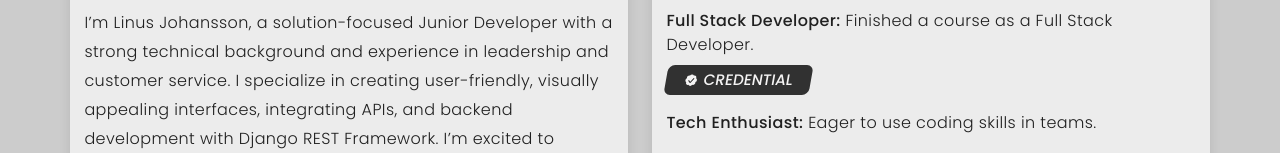
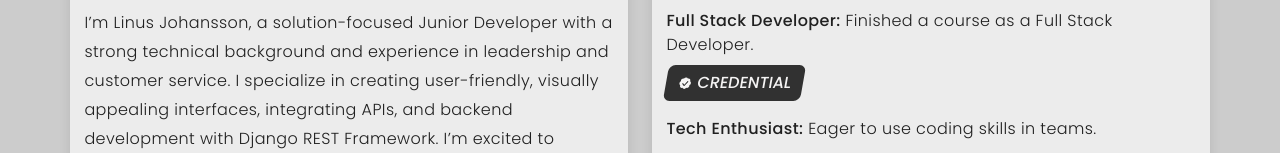
Before and after one commit to j0hanz/j0hanz-portfolio, a React (Vite) app: page / in a window 1280 px wide. Shown: the part 529-682 px from the top of the page. Built offline with nearby package versions, Linux system fonts and the light colour scheme; no server answers.

Commit message:
Remove unnecessary classnames

```diff
--- a/src/sections/AboutMe.tsx
+++ b/src/sections/AboutMe.tsx
@@ -36,7 +36,7 @@ const AboutMeList: React.FC<{
             <div className="mt-2">
               <Button
                 onClick={onShowModal}
-                className={`${styles.customButton} ${styles.credentialButton}`}
+                className={styles.credentialButton}
                 icon={<HiMiniCheckBadge className={styles.buttonIcon} />}
                 text="Credential"
               />
```
